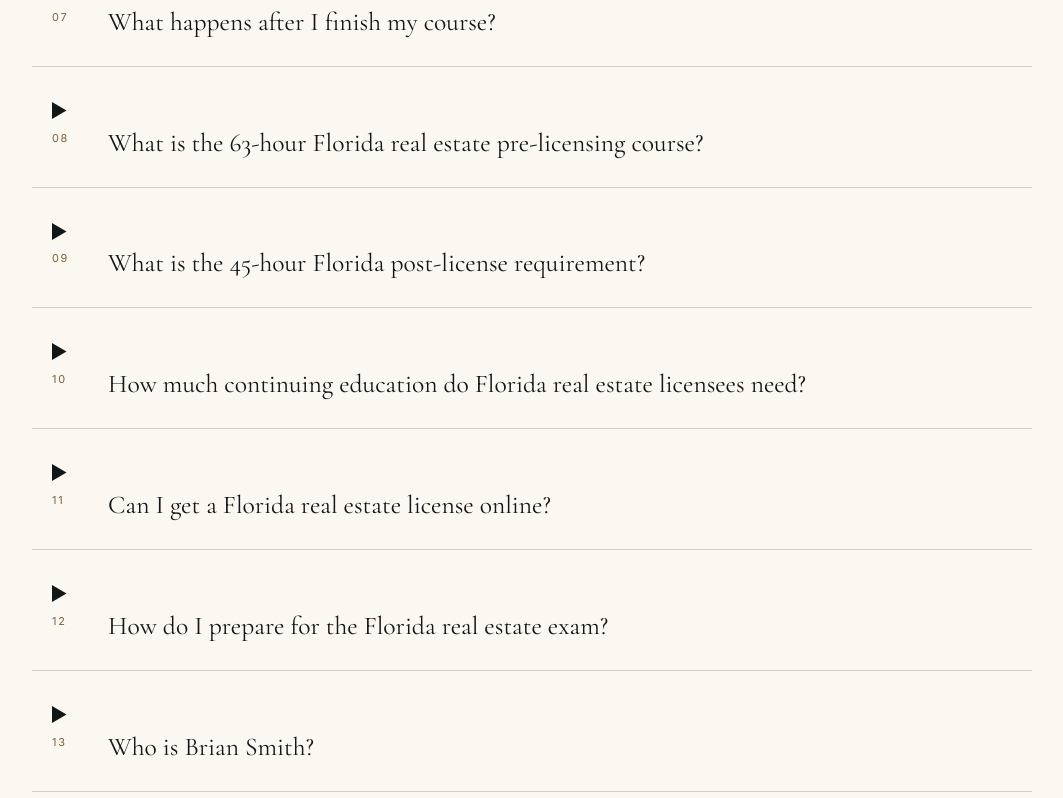
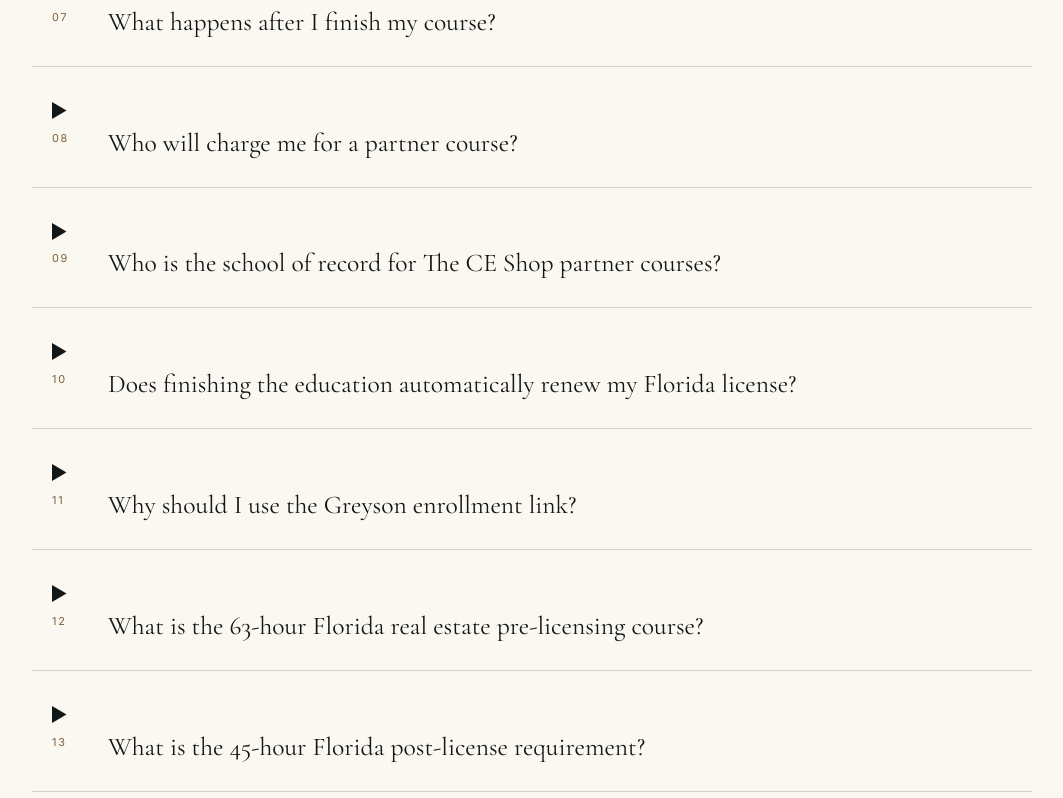
Before and after one commit to BrianLook/Greyson-Institute-Website, a Next.js app: page /faq in a window 1280 px wide. Shown: the part 1282-2080 px from the top of the page, without its empty margins (108-1171 px from the left). Built offline with nearby package versions, Linux system fonts and the light colour scheme.

Commit message:
Add partner enrollment and renewal FAQs

```diff
--- a/app/faq/page.tsx
+++ b/app/faq/page.tsx
@@ -42,6 +42,26 @@ const faqs = [
     question: "What happens after I finish my course?",
     answer:
       "That depends on the course. Greyson will explain the likely next licensing step, while the course provider handles the classroom, course completion, certificate, and applicable regulatory reporting. Completing required education does not by itself complete every DBPR renewal or licensing step.",
+  },
+  {
+    question: "Who will charge me for a partner course?",
+    answer:
+      "When Greyson's co-branded The CE Shop enrollment links are activated, payment and checkout for those courses will be handled by The CE Shop. Greyson will direct you to the tracked partner course page rather than collecting the course payment itself.",
+  },
+  {
+    question: "Who is the school of record for The CE Shop partner courses?",
+    answer:
+      "The CE Shop will remain the school of record and course provider for partner-delivered courses. It will handle the classroom, course-specific support, certificates, and applicable regulatory completion reporting.",
+  },
+  {
+    question: "Does finishing the education automatically renew my Florida license?",
+    answer:
+      "No. Completing required education is only one part of many Florida renewal or licensing paths. You may still need to complete DBPR account steps, pay renewal fees, satisfy application or examination requirements, or complete another state requirement. Always verify your live DBPR record.",
+  },
+  {
+    question: "Why should I use the Greyson enrollment link?",
+    answer:
+      "Greyson's co-branded link is the tracked path that connects your enrollment to Greyson. When enrollment launches, use the course link provided on GreysonInstitute.com rather than searching for the course separately.",
   },
   {
     question: "What is the 63-hour Florida real estate pre-licensing course?",
```
